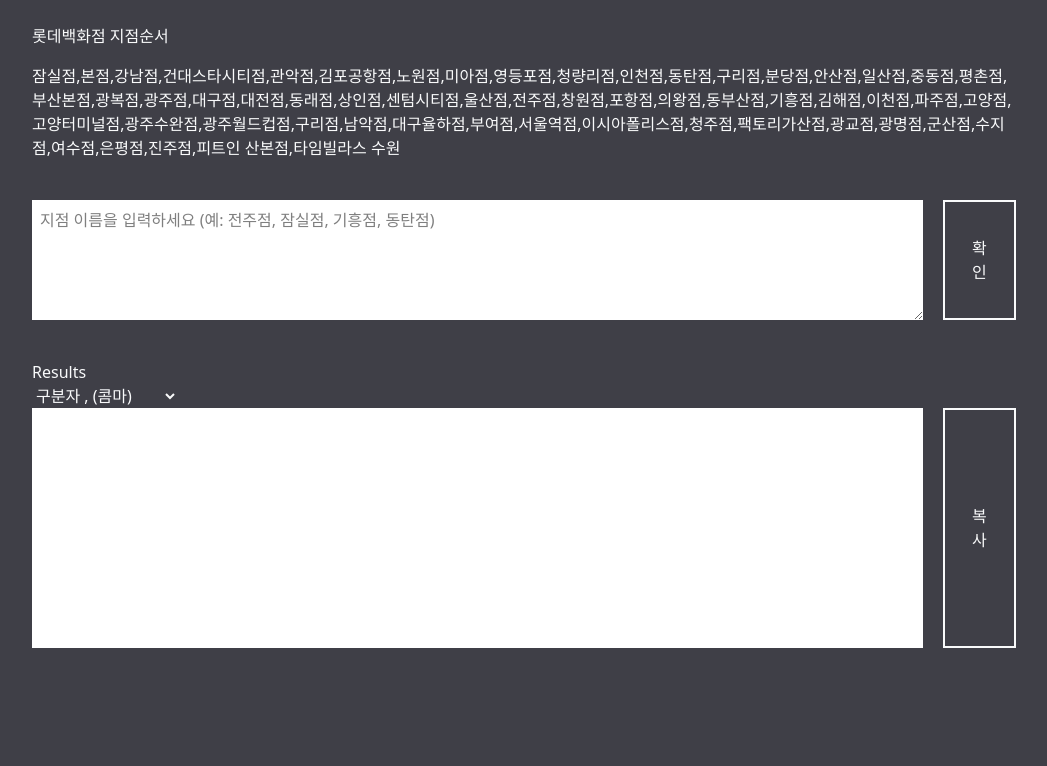
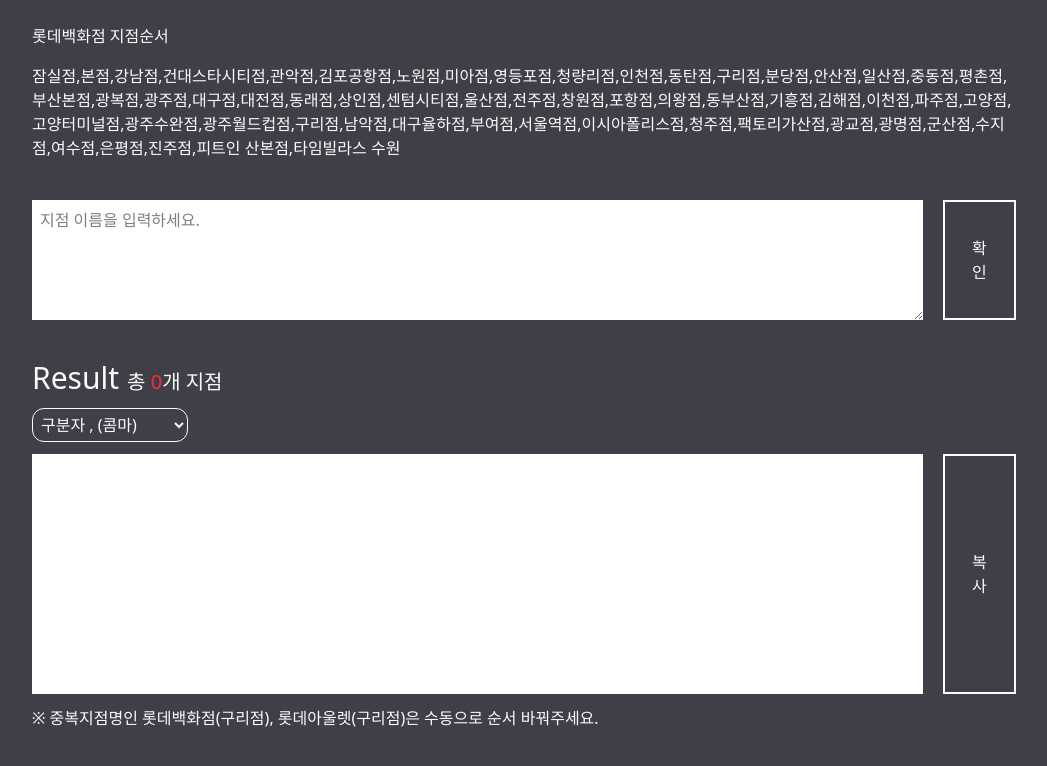
Before and after one commit to zmzmvkvk/lotte_sort_branch, a React (Vite) app: page / in a window 1280 px wide. Shown: the top 766 px of the page, without its empty margins (116-1163 px from the left). Built offline with nearby package versions, Linux system fonts and the light colour scheme.

Commit message:
지점 완

```diff
--- a/package.json
+++ b/package.json
@@ -15,6 +15,7 @@
     "axios": "^1.7.9",
     "react": "^19.0.0",
     "react-dom": "^19.0.0",
+    "react-toastify": "^11.0.5",
     "tailwindcss": "^4.0.8"
   },
   "devDependencies": {
--- a/src/App.jsx
+++ b/src/App.jsx
@@ -1,6 +1,7 @@
 import { QueryClient, QueryClientProvider } from "@tanstack/react-query";
 import Header from "./components/Header/Header";
 import Home from "./pages/Home";
+
 const queryClient = new QueryClient();
 
 function App() {
--- a/src/components/Home/Form.jsx
+++ b/src/components/Home/Form.jsx
@@ -12,9 +12,14 @@
     text.trim() && onSubmitHandler(text);
   };
 
+  const pressEnter = (e) => {
+    if (e.key === "Enter" && !e.shiftKey) {
+      return handleSubmit(e);
+    }
+  };
   return (
-    <form onSubmit={handleSubmit} className="flex mb-10">
-      <textarea placeholder="지점 이름을 입력하세요 (예: 전주점, 잠실점, 기흥점, 동탄점)" className="bg-white w-10/11 h-30 text-black p-2 max-h-40 min-h-20" onChange={handleChange} />
+    <form onSubmit={handleSubmit} onKeyDown={pressEnter} className="flex mb-10">
+      <textarea placeholder="지점 이름을 입력하세요." className="bg-white w-10/11 h-30 text-black p-2 max-h-40 min-h-20" onChange={handleChange} />
       <button className="p-5 ml-5 border-2 border-gray-50 hover:cursor-pointer">확인</button>
     </form>
   );
--- a/src/components/Home/Results.jsx
+++ b/src/components/Home/Results.jsx
@@ -1,58 +1,58 @@
-import React, { useState } from "react";
-import { useQuery } from "@tanstack/react-query";
-import { getBranches } from "../../api/branch";
+import { useRef, useState } from "react";
+import { ToastContainer, toast } from "react-toastify";
+import "react-toastify/dist/ReactToastify.css";
 
-export default function Results({ text }) {
-  const [sortedText, setSortedText] = useState();
+export default function Results({ text, total }) {
+  const [status, setStatus] = useState({ total, split: "," });
+  const result = useRef(text);
 
-  const { isLoading, data } = useQuery({ queryKey: ["branches"], queryFn: getBranches });
-  const branches = data ? Object.entries(data)[0][1] : [];
-  const branchNames = text && text.split(",").map((branch) => branch.trim());
-  // .filter((branch) => branch !== "");
+  const notify = () => {
+    navigator.clipboard.writeText(result.current.innerText);
+    toast("복사가 완료되었습니다");
+  };
 
-  // console.log((branch = { id: 55, branch: "진주점", type: "쇼핑몰", type2: "" }));
-  // console.log(branchNames = 본점,부여점,센텀시티점,잠실점,군산점,서울역점,수원점,관악점,건대스타시티점);
+  const selectList = [
+    { value: ",", name: "구분자 , (콤마)" },
+    { value: "/", name: "구분자 / (슬래시)" },
+    { value: "·", name: "구분자 · (가운뎃점)" },
+  ];
 
-  // console.log(branches);
-  const sorted =
-    branchNames &&
-    branchNames
-      .map((keyword) => {
-        const baseKeyword = keyword.replace(/점$/, "");
-        const pattern = new RegExp(baseKeyword, "i");
-        // const pattern = new RegExp(baseKeyword + "(점)?$", "i");
-        const result = branches.find((branch) => pattern.test(branch.branch));
-
-        // if (result == undefined) {
-        //   const pattern2 = new RegExp(baseKeyword, "i");
-        //   const result2 = branches.find((branch) => pattern2.test(branch.branch));
-
-        //   return result2;
-        // }
-        return result;
-      })
-      .sort((a, b) => a.id - b.id);
-
-  sorted &&
-    sorted.map((v) => {
-      const result = Object.values(v)[1];
-      console.log(result);
-    });
+  const handleStatus = (e) => {
+    setStatus({ total, split: e.target.value });
+  };
 
   return (
     <div>
-      <p>Results</p>
+      <span className="text-3xl">Result</span>
+      <span className="ml-2 text-xl">
+        총 <span className="text-red-500">{total}</span>개 지점
+      </span>
       <div className="flex-wrap">
-        <select>
-          <option className="bg-zinc-700">구분자 , (콤마)</option>
-          <option className="bg-zinc-700">구분자 / (슬래시)</option>
-          <option className="bg-zinc-700">구분자 · (가운뎃점)</option>
+        <select className="my-3 border-1 rounded-xl p-1" onChange={handleStatus}>
+          {selectList.map((item) => (
+            <option className="bg-zinc-700" value={item.value} key={item.value}>
+              {item.name}
+            </option>
+          ))}
         </select>
         <div className="flex scroll-auto">
-          <div className="w-10/11 h-60 bg-white"></div>
-          <button className="indivne-block p-5 ml-5 border-2 border-gray-50 hover:cursor-pointer">복사</button>
+          <div id="text" className="w-10/11 min-h-60 bg-white text-black p-2" ref={result}>
+            {text.map((v, i) => {
+              return (
+                <span className="text-xl" key={i}>
+                  {v == "구리점" ? <i className="text-red-500 font-bold not-italic">{v}</i> : <i className="not-italic">{v}</i>}
+                  {i + 1 !== total && status.split == "," ? <span>{status.split} </span> : i + 1 !== total && <span> {status.split} </span>}
+                </span>
+              );
+            })}
+          </div>
+          <button className="indivne-block p-5 ml-5 border-2 border-gray-50 hover:cursor-pointer" onClick={notify}>
+            복사
+          </button>
         </div>
       </div>
+
+      <ToastContainer position="top-center" autoClose={2500} hideProgressBar />
     </div>
   );
 }
--- a/src/pages/Home.jsx
+++ b/src/pages/Home.jsx
@@ -1,18 +1,66 @@
-import React, { useState } from "react";
+import React, { useEffect, useState } from "react";
 import Form from "../components/Home/Form";
 import Results from "../components/Home/Results";
+import { useQuery } from "@tanstack/react-query";
+import { getBranches } from "../api/branch";
 
 export default function Home() {
-  const [text, setText] = useState();
+  const [sortedText, setSortedText] = useState([]);
+  const [errorText, setErrorText] = useState([]);
+  const { isLoading, data } = useQuery({ queryKey: ["branches"], queryFn: getBranches });
+  const branches = data ? Object.entries(data)[0][1] : [];
+
+  // branch = { id: 55, branch: "진주점", type: "쇼핑몰", type2: "" }
+  // 본점,부여점,센텀시티점,잠실점,군산점,서울역점,수원점,관악점,건대
+  // 본점/부여점/센텀시티점/잠실점/군산점/서울역점/수원점/관악점/건대/부본
+  // 본점,부여점/센텀시티점,잠실점/군산점,서울역점/수원점·관악점/건대/부본·이시아?율하.광교:의왕점*중동점,산본
 
   const submitHandler = (text) => {
-    setText(text);
+    setErrorText([]);
+
+    const branchNames = text && text.split(/[/,·|?:&*.]/).map((branch) => branch.trim());
+
+    const sorted = branchNames
+      .map((keyword) => {
+        let baseKeyword = keyword.replace(/점$/, "");
+        if (baseKeyword === "부본") {
+          baseKeyword = "부산본";
+        } else if (baseKeyword === "산본") {
+          baseKeyword = "피트인 산본";
+        }
+
+        const pattern = new RegExp(baseKeyword, "i");
+        const result = branches.find((branch) => pattern.test(branch.branch));
+
+        if (result) {
+          return result.branch;
+        } else {
+          setErrorText((prev) => [...prev, keyword]);
+          return null;
+        }
+      })
+      .filter((v) => v !== null)
+      .sort((a, b) => {
+        const branchA = branches.find((branch) => branch.branch === a);
+        const branchB = branches.find((branch) => branch.branch === b);
+        return (branchA?.id || 9999) - (branchB?.id || 9999);
+      });
+
+    setSortedText(sorted);
   };
 
   return (
     <div className="p-5">
-      <Form onSubmitHandler={submitHandler}></Form>
-      <Results text={text} />
+      <Form onSubmitHandler={submitHandler} />
+      <Results text={sortedText} total={sortedText.length} />
+
+      {errorText.length > 0 && (
+        <div className="mt-3 text-red-500">
+          <strong>⚠️ 존재하지 않는 지점 :</strong> {errorText.join(", ")}
+        </div>
+      )}
+
+      <p className="mt-3">※ 중복지점명인 롯데백화점(구리점), 롯데아울렛(구리점)은 수동으로 순서 바꿔주세요.</p>
     </div>
   );
 }
```
Also changed, not shown: 4 other files (tests, documents, lock files or other folders).
